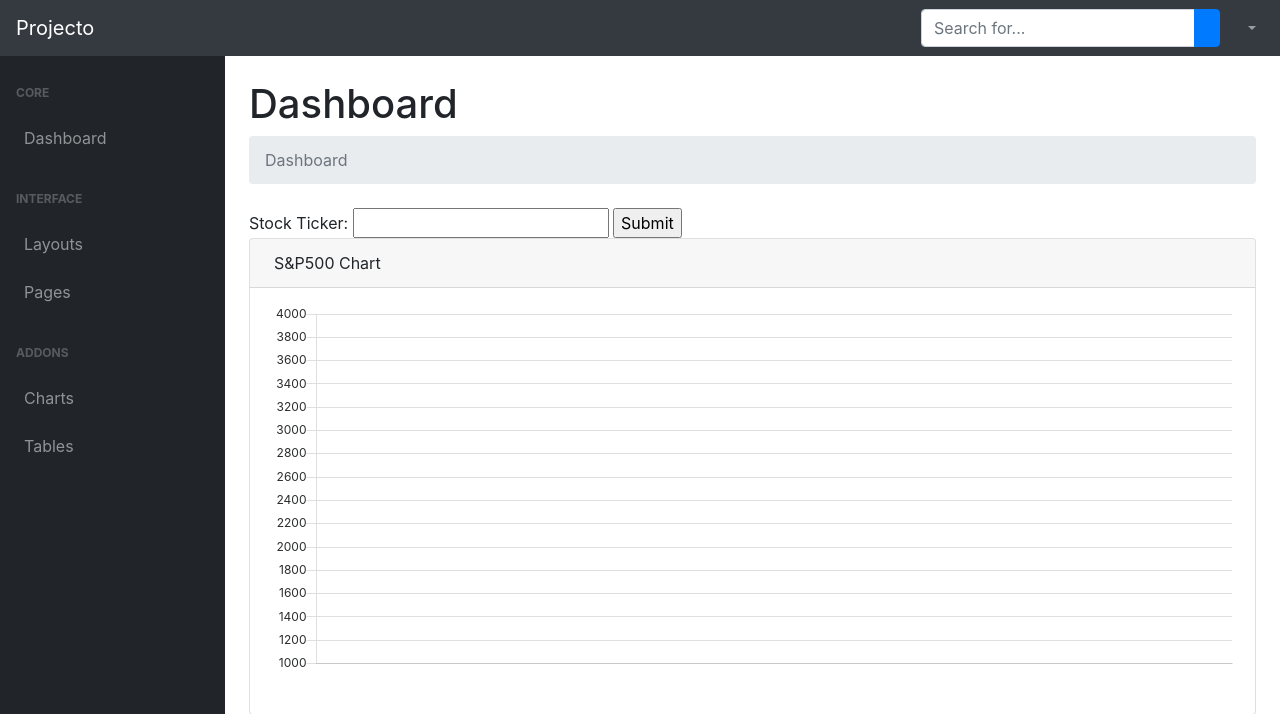
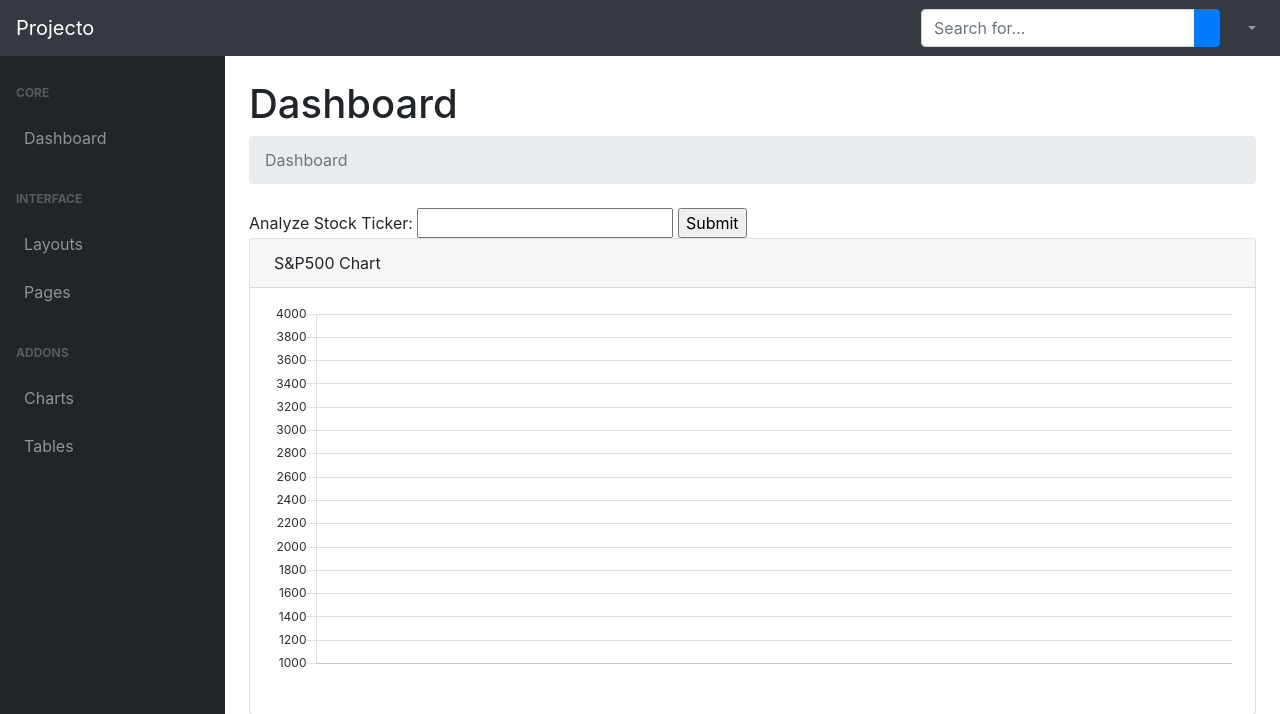
Before and after one commit to am16br/COP4521, a Flask app: template Website/templates/index.html in a window 1280 px wide. Shown: the top 714 px of the page. Run offline with Flask 2, Linux system fonts and the light colour scheme; the template is opened without the code that fills it, so the values that code supplies are empty; some libraries are stand-ins or nearby versions.

Commit message:
Update index.html

```diff
--- a/Website/templates/index.html
+++ b/Website/templates/index.html
@@ -118,7 +118,7 @@
                             <li class="breadcrumb-item active">Dashboard</li>
                         </ol>
                         <form method="post" action="simpleform.asp">
-                          Stock Ticker: <input type="text" name="ticker">
+                          Analyze Stock Ticker: <input type="text" name="ticker">
                           <input type="submit" value="Submit">
                         </form>
                                 <div class="card mb-4">
```
